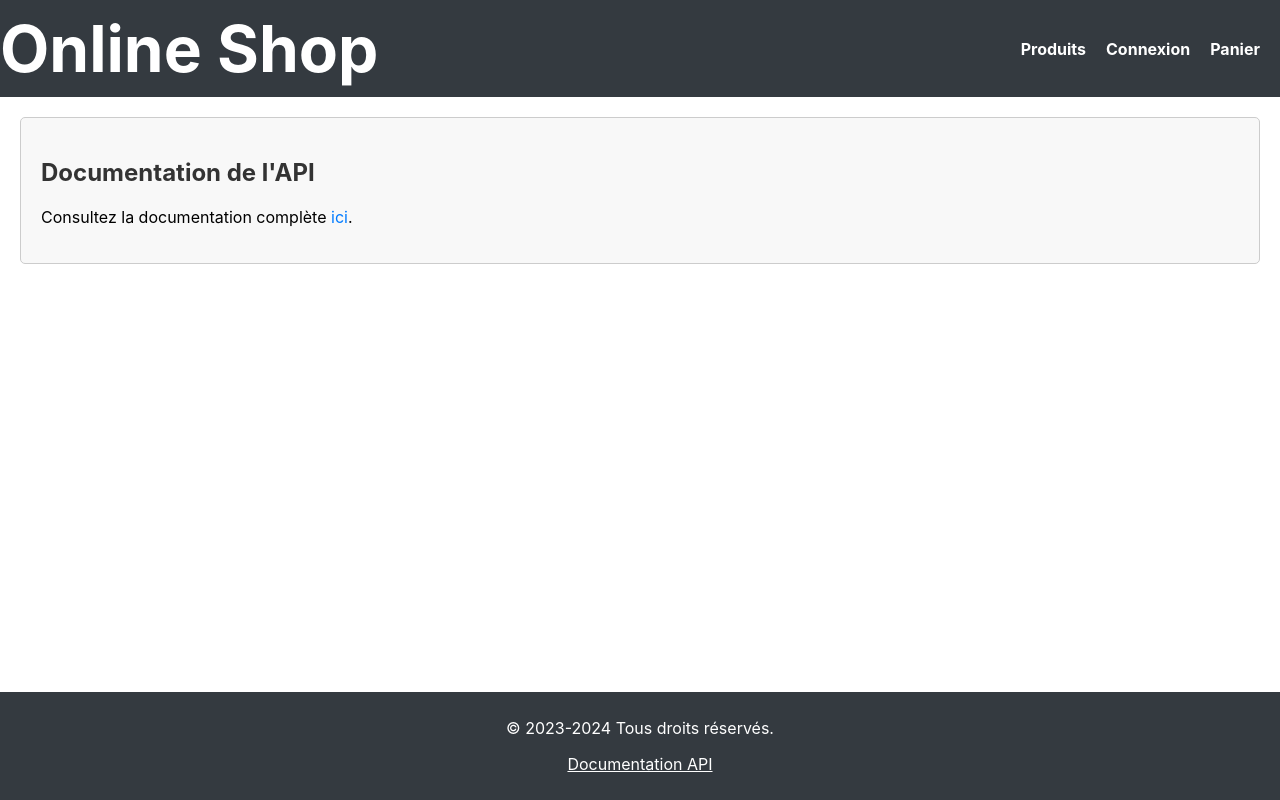
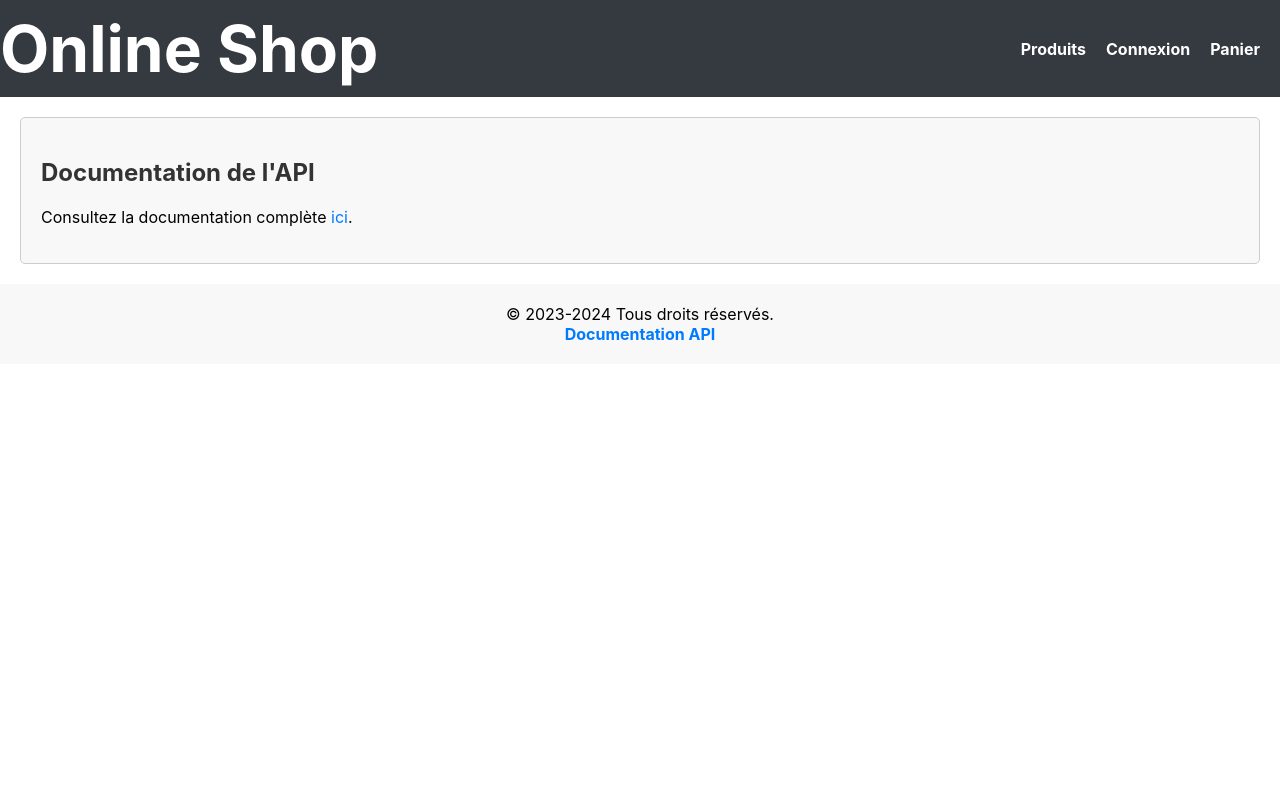
Before and after one commit to cheadaniel/onlineShop, a React (Create React App) app in the folder frontend/: page /api/doc in a window 1280 px wide. Built offline with nearby package versions, Linux system fonts and the light colour scheme.

Commit message:
ajout de 6 produits sur la page d'accueil du site dans le fichier Home.js avec un appel de 6 axios

```diff
--- a/frontend/src/App.js
+++ b/frontend/src/App.js
@@ -6,6 +6,7 @@ import ProductsList from './components/productList/ProductsList';
 import ProductDetail from './components/productCard/productDetail';
 import LoginForm from './components/assets/login/Login';
 import APIDocumentation from './components/APIDocumentation/APIDoc';
+import Home from './components/assets/Home/Home';
 
 const App = () => {
   const [token, setToken] = useState(null);
@@ -25,6 +26,8 @@ const App = () => {
     <Router>
       <Header isAuthenticated={isAuthenticated} isAdmin={isAdmin} onLogout={handleLogout} />
       <Routes>
+        <Route path="/" element={<Home />} />
+
         <Route path="/products" element={<ProductsList />} />
         <Route path="/products/:id" element={<ProductDetail />} />
         <Route
@@ -34,7 +37,6 @@ const App = () => {
         <Route path="/api/doc" element={<APIDocumentation />} />
       </Routes>
       <main>
-
       </main>
       <Footer />
     </Router>
--- a/frontend/src/components/assets/Footer/footer.css
+++ b/frontend/src/components/assets/Footer/footer.css
@@ -1,19 +1,16 @@
-/* footer.css */
+footer {
+  background-color: #f8f8f8;
+  padding: 20px;
+  text-align: center;
+  margin-top: 20px;
+}
 
-footer {
-  background-color: #343a40;
-  color: #fff;
-  text-align: center;
-  padding: 10px 0;
-  position: fixed;
-  bottom: 0;
-  width: 100%;
+footer p {
+  margin: 0;
 }
 
 footer a {
-  color: #fff;
+  color: #007bff;
+  text-decoration: none;
+  font-weight: bold;
 }
-
-footer a:hover {
-  color: #28a745;
-}
--- /dev/null
+++ b/frontend/src/components/assets/Home/Home.js
@@ -0,0 +1,66 @@
+// Home.js
+import React, { useEffect, useState } from 'react';
+import axios from 'axios';
+import ProductCard from '../../productCard/productCard';
+
+const Home = () => {
+    const [products, setProducts] = useState([]);
+
+    useEffect(() => {
+        const fetchProduct = async (productId) => {
+            try {
+                const response = await axios.get(`http://localhost:8000/api/products/${productId}`);
+                const productData = response.data;
+                setProducts((prevProducts) => [...prevProducts, productData]);
+            } catch (error) {
+                console.error(`Error fetching product with ID ${productId}:`, error);
+            }
+        };
+
+        const fetchProducts = async () => {
+            const productIds = [1, 2, 3, 4, 5,6];
+
+            for (const productId of productIds) {
+                await fetchProduct(productId);
+            }
+        };
+
+        fetchProducts();
+        removeDuplicateObject()
+    }, []);
+
+    const removeDuplicateObject = () => {
+        // Utiliser un Set pour suivre les identifiants uniques
+        const uniqueIds = new Set();
+
+        // Filtrer le tableau pour inclure uniquement les objets avec des identifiants uniques
+        const uniqueObjects = products.filter((obj) => {
+            // Si l'identifiant n'est pas déjà dans le Set, l'ajouter et renvoyer true pour inclure l'objet
+            if (!uniqueIds.has(obj.id)) {
+                uniqueIds.add(obj.id);
+                return true;
+            }
+            // Si l'identifiant est déjà présent, renvoyer false pour exclure l'objet
+            return false;
+        });
+    }
+
+
+    return (
+        <div>
+            <div className="main">
+                <h2 className="product-list-title">Produits en vedettes</h2>
+                <div className="product-list-container">
+                    {products.map((product, index) => (
+                        // Vérifier si l'identifiant n'est pas le même qu'un autre élément précédent dans le tableau
+                        !products.slice(0, index).some(prevProduct => prevProduct.id === product.id) ? (
+                            <ProductCard key={product.id} product={product} />
+                        ) : null
+                    ))}
+                </div>
+            </div>
+        </div>
+    );
+};
+
+export default Home;
--- a/frontend/src/components/productCard/productDetail.css
+++ b/frontend/src/components/productCard/productDetail.css
@@ -40,10 +40,10 @@
   text-decoration: none;
   color: #007bff;
   display: block;
-  margin-top: 10px;
   background-color: #fff;
   border: 1px solid #007bff;
   padding: 8px;
+  margin-top: 10px;
   text-align: center;
   border-radius: 4px;
   cursor: pointer;
@@ -57,14 +57,15 @@
 }
 
 .add-to-cart {
+  color: #fff;
+  width: 100%;
   background-color: #28a745;
-  color: #fff;
   border: none;
   padding: 10px;
-  cursor: pointer;
   margin-top: 10px;
   text-align: center;
   border-radius: 4px;
+  cursor: pointer;
   transition: background-color 0.3s ease, color 0.3s ease;
 }
 
--- a/frontend/src/components/productCard/productDetail.js
+++ b/frontend/src/components/productCard/productDetail.js
@@ -1,7 +1,7 @@
 import React, { useState, useEffect } from 'react';
 import { Link, useParams } from 'react-router-dom';
 import axios from 'axios';
-import './productDetail.css'; // Importez le fichier CSS
+import './productDetail.css';
 
 
 const ProductDetail = () => {
--- a/frontend/src/components/productList/ProductsList.js
+++ b/frontend/src/components/productList/ProductsList.js
@@ -22,7 +22,6 @@ const ProductsList = () => {
           <ProductCard key={product.id} product={product} />
         ))}
       </div>
-
     </div>
   );
 };
```
Also changed, not shown: frontend/src/components/assets/Home/Home.css (added).
